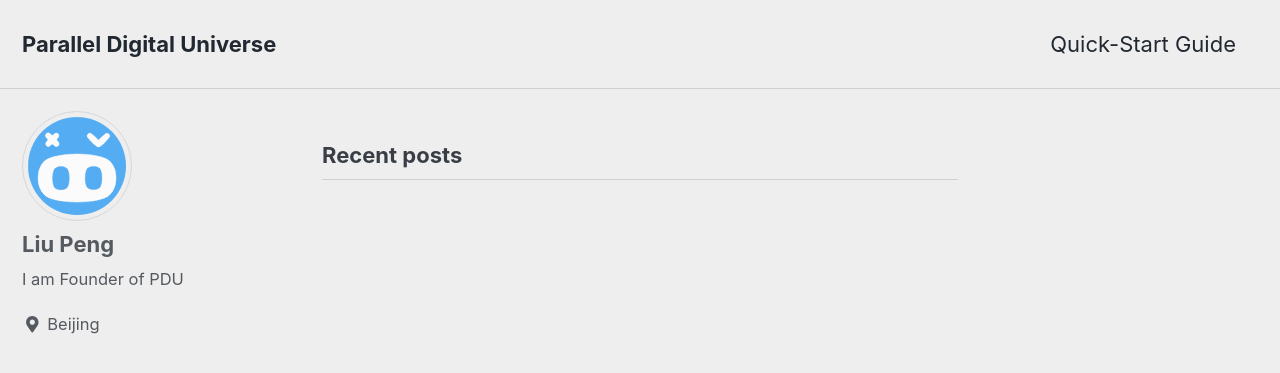
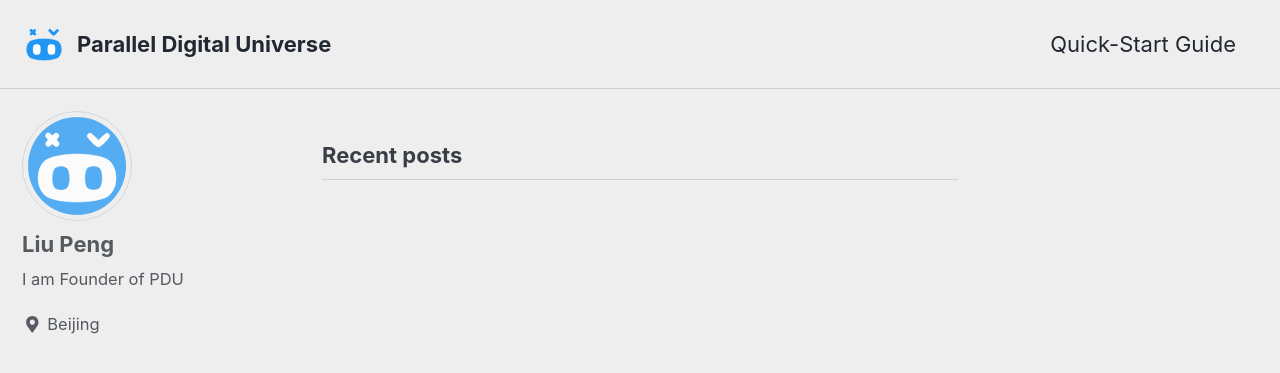
Before and after one commit to pdupub/pdu.pub, a Jekyll site: the page built from index.html, in a window 1280 px wide and 900 px high. Shown: the top 373 px of the window. Built offline with Jekyll 4.4.1, drawn with Linux system fonts in a browser that asks for light colours; cached includes are drawn as plain includes; the list of posts is cut into pages by our own code.

Commit message:
Update _config.yml

```diff
--- a/_config.yml
+++ b/_config.yml
@@ -24,7 +24,7 @@
 baseurl                  : "/"
 repository               : "pdupub/go-pdu"
 teaser                   : # path of fallback teaser image, e.g. "/assets/images/500x300.png"
-logo                     : # path of logo image to display in the masthead, e.g. "/assets/images/88x88.png"
+logo                     : "/assets/images/icon.svg"  # path of logo image to display in the masthead, e.g. "/assets/images/88x88.png"
 masthead_title           : # overrides the website title displayed in the masthead, use " " for no title
 # breadcrumbs            : false # true, false (default)
 words_per_minute         : 200
```
